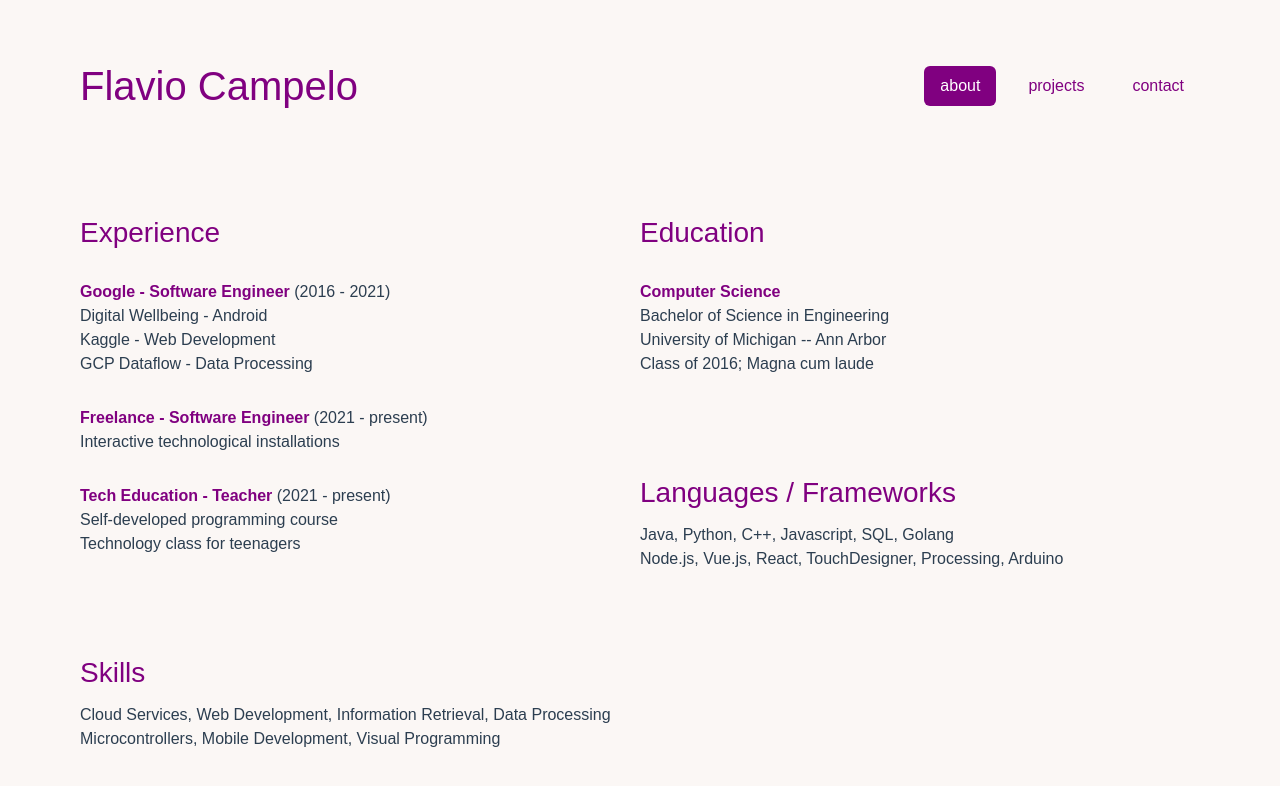
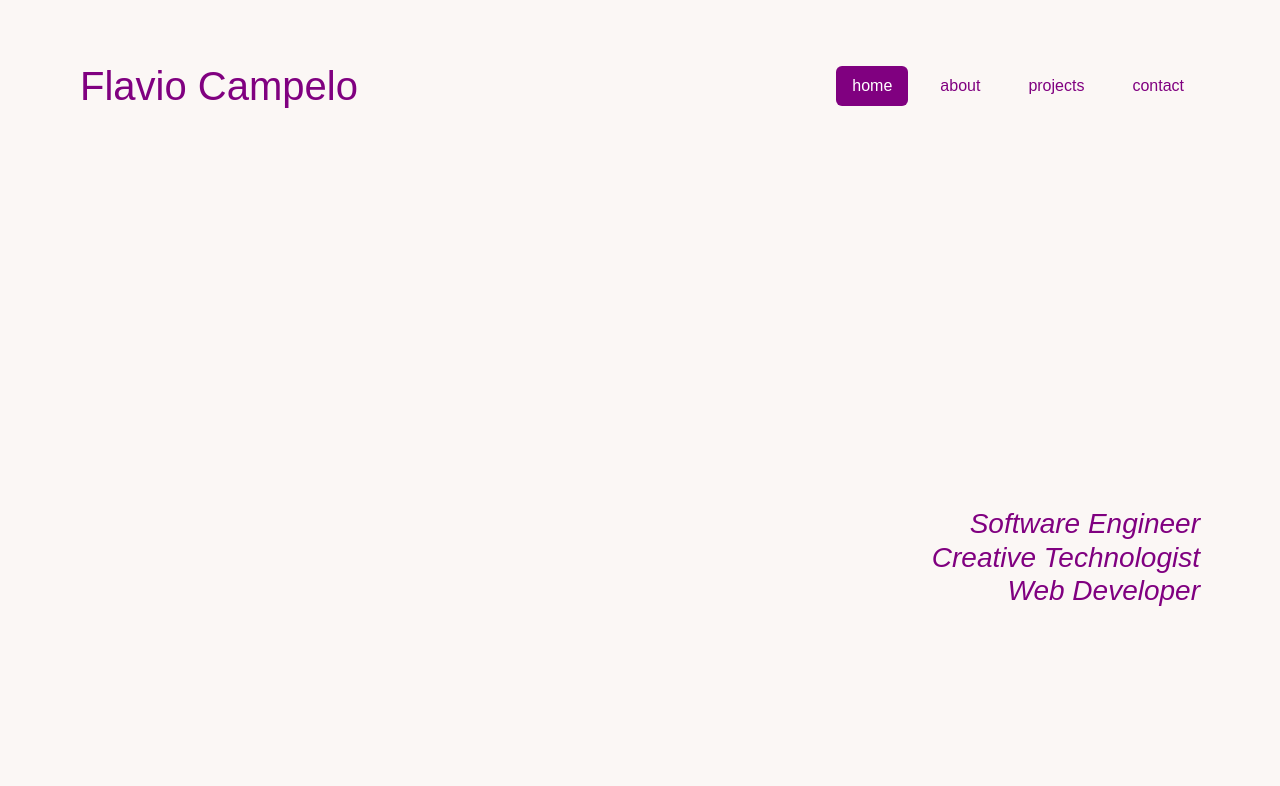
Before and after one commit to gitfla/portfolio, a Vue app: page / in a window 1280 px wide. Shown: the top 786 px of the page. Built offline with nearby package versions, Linux system fonts and the light colour scheme.

Commit message:
Aligning cards

```diff
--- a/src/App.vue
+++ b/src/App.vue
@@ -30,6 +30,10 @@ export default {
   min-height: 100vh;
 }
 
+html {
+  overflow-y: scroll;
+}
+
 
 .myPadding {
   padding: 7vh 10vh;
--- a/src/components/ContactTab.vue
+++ b/src/components/ContactTab.vue
@@ -30,10 +30,10 @@
       </div>
       <div class="col col-4">
         <span class="social-button">
-              <a href="https://www.google.com.br" class="fa fa-linkedin"></a>
+              <a href="https://www.linkedin.com/in/flavio-fiszman-2a39a7140" target="_blank" class="fa fa-linkedin"></a>
             </span>
             <span class="social-button">
-              <a href="https://www.google.com.br" class="fa fa-github"></a>
+              <a href="https://github.com/gitfla" target="_blank" class="fa fa-github"></a>
             </span>
       </div>
     </div>
--- /dev/null
+++ b/src/components/HomeTab.vue
@@ -0,0 +1,33 @@
+<template>
+  <div class="homeTab text-primary">
+    <h3>Software Engineer <br/>Creative Technologist <br/>Web Developer</h3>
+  </div>
+
+</template>
+
+<script>
+
+export default {
+  name: 'HomeTab',
+  components: {
+  }
+};
+</script>
+
+<!-- Add "scoped" attribute to limit CSS to this component only -->
+<style scoped>
+
+  .homeTab {
+    display: flex;
+    justify-content: flex-end;
+    align-items:flex-end;
+    height: 50vh;
+    flex: 1;
+    text-align: end;
+  }
+
+  h3 {
+    font-style: italic;
+  }
+
+</style>
--- a/src/components/MyTabs.vue
+++ b/src/components/MyTabs.vue
@@ -4,25 +4,30 @@
       <h1 class="text-primary">Flavio Campelo</h1>
     </div>
     <div class="nav nav-pills justify-content-center align-self-center" id="v-pills-tab" role="tablist">
-    <a class="nav-link show active ms-3" id="v-pills-profile-tab" data-bs-toggle="pill" data-bs-target="#v-pills-profile" type="button" role="tab" aria-controls="v-pills-profile" aria-selected="false">about</a>
+      <a class="nav-link show active ms-3" id="v-pills-home-tab" data-bs-toggle="pill" data-bs-target="#v-pills-home" type="button" role="tab" aria-controls="v-pills-home" aria-selected="false">home</a>
+      <a class="nav-link ms-3" id="v-pills-about-tab" data-bs-toggle="pill" data-bs-target="#v-pills-about" type="button" role="tab" aria-controls="v-pills-about" aria-selected="false">about</a>
       <a class="nav-link ms-3" id="v-pills-projects-tab" data-bs-toggle="pill" data-bs-target="#v-pills-projects" type="button" role="tab" aria-controls="v-pills-projects" aria-selected="false">projects</a>
       <a class="nav-link ms-3" id="v-pills-contact-tab" data-bs-toggle="pill" data-bs-target="#v-pills-contact" type="button" role="tab" aria-controls="v-pills-contact" aria-selected="false">contact</a>
     </div>
     </div>
     <div class="tab-content" id="v-pills-tabContent">
-    <div class="tab-pane fade show active" id="v-pills-profile" role="tabpanel" aria-labelledby="v-pills-profile-tab"><AboutTab/></div>
+      <div class="tab-pane fade show active" id="v-pills-home" role="tabpanel" aria-labelledby="v-pills-home-tab"><HomeTab/></div>
+      <div class="tab-pane fade" id="v-pills-about" role="tabpanel" aria-labelledby="v-pills-about-tab"><AboutTab/></div>
       <div class="tab-pane fade" id="v-pills-projects" role="tabpanel" aria-labelledby="v-pills-projects-tab"><ProjectsTab/></div>
       <div class="tab-pane fade" id="v-pills-contact" role="tabpanel" aria-labelledby="v-pills-contact-tab"><ContactTab/></div>
   </div>
 </template>
 
 <script>
+import HomeTab from './HomeTab';
 import AboutTab from './AboutTab';
 import ProjectsTab from './ProjectsTab';
 import ContactTab from './ContactTab';
+
 export default {
   name: 'MyTabs',
   components: {
+    HomeTab,
     AboutTab,
     ProjectsTab,
     ContactTab
@@ -52,6 +57,7 @@ export default {
   .text-custom {
     color: theme-color("primary");
   }
+
   h1 {
     margin-bottom: 0px;
   }
--- a/src/components/ProjectsTab.vue
+++ b/src/components/ProjectsTab.vue
@@ -15,7 +15,13 @@
 
           <div :id="'collapse' + project.id" class="collapse" aria-labelledby="headingOne" data-parent="#accordion">
             <div class="card-body">
-              Anim pariatur cliche reprehenderit, enim eiusmod high life accusamus terry richardson ad squid. 3 wolf moon officia aute, non cupidatat skateboard dolor brunch. Food truck quinoa nesciunt laborum eiusmod. Brunch 3 wolf moon tempor, sunt aliqua put a bird on it squid single-origin coffee nulla assumenda shoreditch et. Nihil anim keffiyeh helvetica, craft beer labore wes anderson cred nesciunt sapiente ea proident. Ad vegan excepteur butcher vice lomo. Leggings occaecat craft beer farm-to-table, raw denim aesthetic synth nesciunt you probably haven't heard of them accusamus labore sustainable VHS.
+              <div class="container">
+                <div class="row">
+                  <div class="container">
+                    Role: Developer
+                  </div>
+                </div>
+              </div>
             </div>
           </div>
         </div>
@@ -42,45 +48,57 @@ export default {
       [
         {
           id: 1,
-          name: "Flip to Shhh",
-          brief: "Android feature that allows users to silence notifications when flipping the device.",
-          tags: ["android", "sensors"]
+          name: "Flip to Shhh -- Digital Wellbeing",
+          brief: "Android feature that allows users to silence notifications when flipping the device face-down on a surface.",
+          tags: ["android", "sensors", "google"]
         },
         {
           id: 2,
-          name: "Video Game Cockpit",
-          brief: "Two-player game using arcade controls to immerse players in a singer's new album.",
-          tags: ["touchdesigner", "sensors", "visualprogramming"]
+          name: "Conversation Widget",
+          brief: "Android widget that brings enhanced communication with a contact to the homescreen.",
+          tags: ["android", "notifications", "widget", "google"]
         },
         {
           id: 3,
-          name: "Video Game Cockpit",
-          brief: "Two-player game using arcade controls to immerse players in a singer's new album.",
-          tags: ["touchdesigner", "sensors", "visualprogramming"]
+          name: "Search Engine Migration",
+          brief: "Migration of Kaggle's Search engine from Azure Search to ElasticSearch + Kubernetes",
+          tags: ["elasticsearch", "kubernetes", "webdev", "cloud", "search"]
         },
         {
           id: 4,
-          name: "Video Game Cockpit",
-          brief: "Two-player game using arcade controls to immerse players in a singer's new album.",
-          tags: ["touchdesigner", "sensors", "visualprogramming"]
+          name: "User Accounts' Restructuring",
+          brief: "Design and implementation of Kaggle's user accounts' journey, from creation to deletion.",
+          tags: ["webdev", "APIs", "SMSverification"]
         },
         {
           id: 5,
-          name: "Video Game Cockpit",
+          name: "Airplane Cockpit Video Game",
           brief: "Two-player game using arcade controls to immerse players in a singer's new album.",
-          tags: ["touchdesigner", "sensors", "visualprogramming"]
+          tags: ["touchdesigner", "arduino", "sensors", "visualprogramming"]
         },
         {
           id: 6,
-          name: "Video Game Cockpit",
-          brief: "Two-player game using arcade controls to immerse players in a singer's new album.",
-          tags: ["touchdesigner", "sensors", "visualprogramming"]
+          name: "Heartbeat Installation",
+          brief: "Interactive immersive technological installation that played music and lights based on users' heart rates.",
+          tags: ["touchdesigner", "arduino", "sensors", "visualprogramming"]
         },
         {
           id: 7,
-          name: "Video Game Cockpit",
-          brief: "Two-player game using arcade controls to immerse players in a singer's new album.",
-          tags: ["touchdesigner", "sensors", "visualprogramming"]
+          name: "Serve",
+          brief: "A website that simulates conversations between famous writers based on a common word that connects quotes from their books.",
+          tags: ["webdev", "inforetrieval", "search"]
+        },
+        {
+          id: 8,
+          name: "Itaú Table",
+          brief: "Interactive table installation that prompted WebSummit Rio's atendees' to discuss the topics of the day.",
+          tags: ["touchdesigner", "arduino", "sensors", "visualprogramming"]
+        },
+        {
+          id: 9,
+          name: "GDPR Compliance",
+          brief: "Front-end changes to make Kaggle GDPR compliant, including terms and conditions page and cookies aknowledgement.",
+          tags: ["webdev", "communications", "legal"]
         },
 
       ]
@@ -90,10 +108,8 @@ export default {
 </script>
 
 <!-- Add "scoped" attribute to limit CSS to this component only -->
-<style scoped>
-  .alignment {
-    align-items:start;
-  }
+<style lang="scss" scoped>
+  @import "custom.scss";
 
   .tab-title {
     padding-left: 0px;
@@ -110,13 +126,40 @@ export default {
     border: 0;
     padding: 20px;
   }
-.col {
-  margin: 0px 30px;
+  .card-body {
+    background-color: transparent;
+    border: 0;
+    padding: 20px;
   }
 
-.my-gap {
-  gap: 20px;
+  .alignment {
+    align-items:start;
+    margin: 40px 0px;
   }
+  @include media-breakpoint-between(md, lg) {
+    .alignment {
+      padding: 0px 40px;
+    }
+    .alignment:nth-child(2n+1) {
+      padding-left: 0px;
+    }
+    .alignment:nth-child(2n) {
+      padding-right: 0px;
+    }
+  }
+
+  @include media-breakpoint-up(lg) {
+    .alignment {
+      padding: 0px 40px;
+    }
+    .alignment:nth-child(3n+1) {
+      padding-left: 0px;
+    }
+    .alignment:nth-child(3n) {
+      padding-right: 0px;
+    }
+  }
+
   h3 {
     margin: 0px 0 0;
   }
```
Lines whose indentation alone changed are shown as unchanged.
